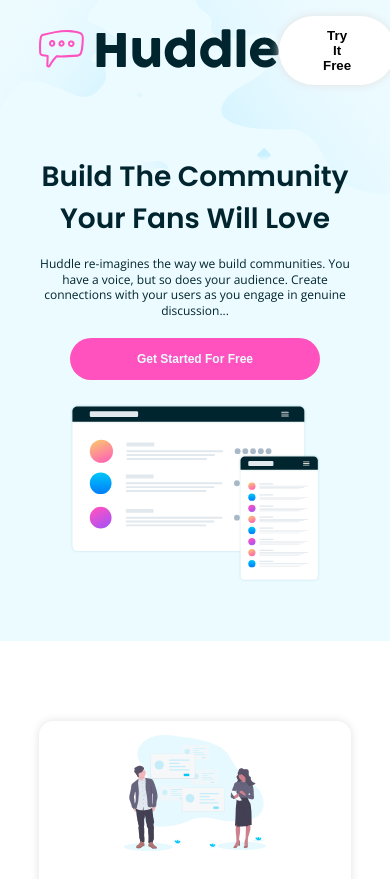
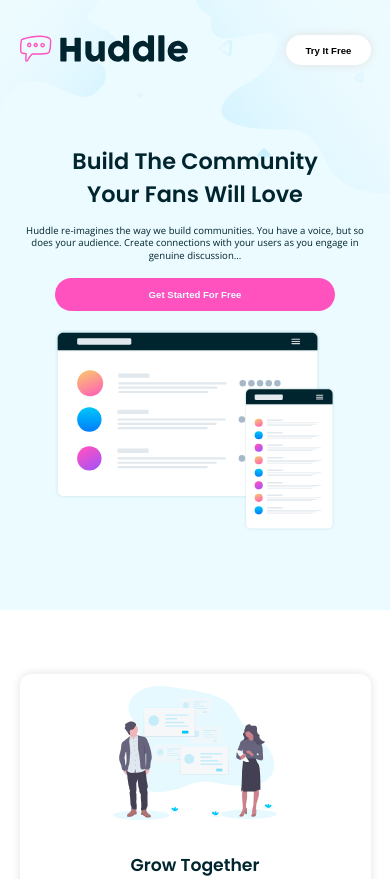
Before and after one commit to ericndebe/huddle-landing-page-945317-master, a plain HTML site: page index.html in a window 390 px wide. Shown: the top 879 px of the page. Drawn offline with nearby package versions, Linux system fonts and the light colour scheme.

Commit message:
mobile view

```diff
--- a/css/style.css
+++ b/css/style.css
@@ -82,6 +82,10 @@
     margin-left: 0;
 }
 
+.nav__logo-img {
+    width: 100%;
+}
+
 .nav__btn-try {
     background-color: white;
     padding: 1.5rem 5.5rem;
@@ -101,7 +105,6 @@
 header {
     background-color: hsl(193, 100%, 96%);
     width: 100%;
-    height: 100vh;
     background-image: url('/images/bg-hero-desktop.svg');
     background-repeat: no-repeat;
     background-size: contain;
@@ -109,7 +112,7 @@
 }
 
 .hero {
-    margin-top: 7rem;
+    padding: 7rem 0rem 5rem;
     display: flex;
     align-items: center;
     justify-content: space-evenly;
@@ -374,7 +377,15 @@
         padding-bottom: 7rem;
     }
 
-    .nav {}
+    .nav__logo-img {
+        width: 70%;
+    }
+
+    .nav__btn-try {
+
+        font-size: 1.5rem;
+        padding: 1.5rem 4rem;
+    }
 
     .hero {
         flex-direction: column;
@@ -414,8 +425,13 @@
         width: 100%;
     }
 
+    .feature__cta-heading {
+        font-size: 2rem
+    }
+
     .feature__btn-cta {
         width: 70%;
+        font-size: 1.1rem;
     }
 
     .footer {
@@ -453,3 +469,24 @@
         text-align: center;
     }
 }
+
+@media all and (max-width: 26.5em) {
+    html {
+        font-size: 40%;
+    }
+
+    .container {
+        width: 90%;
+    }
+
+    .nav__logo-img {
+
+        min-width: 100px;
+    }
+
+    .nav__btn-try {
+
+        font-size: 1.5rem;
+        padding: 1.5rem 3rem;
+    }
+}
--- a/index.html
+++ b/index.html
@@ -36,10 +36,11 @@
     <div class="container">
       <nav class="nav">
         <div class="nav__logo">
-          <a href="#"><img src="/images/logo.svg" alt="logo" /></a>
+          <a href="#"><img class="nav__logo-img" src="/images/logo.svg" alt="logo" /></a>
         </div>
         <div class="nav__nav-btn">
-          <button class="nav__btn-try">Try It Free</button>
+         <!--  <button class="nav__btn-try">Try It Free</button> -->
+          <input class="nav__btn-try" type="button" value="Try It Free">
         </div>
       </nav>
       <section class="hero">
```
